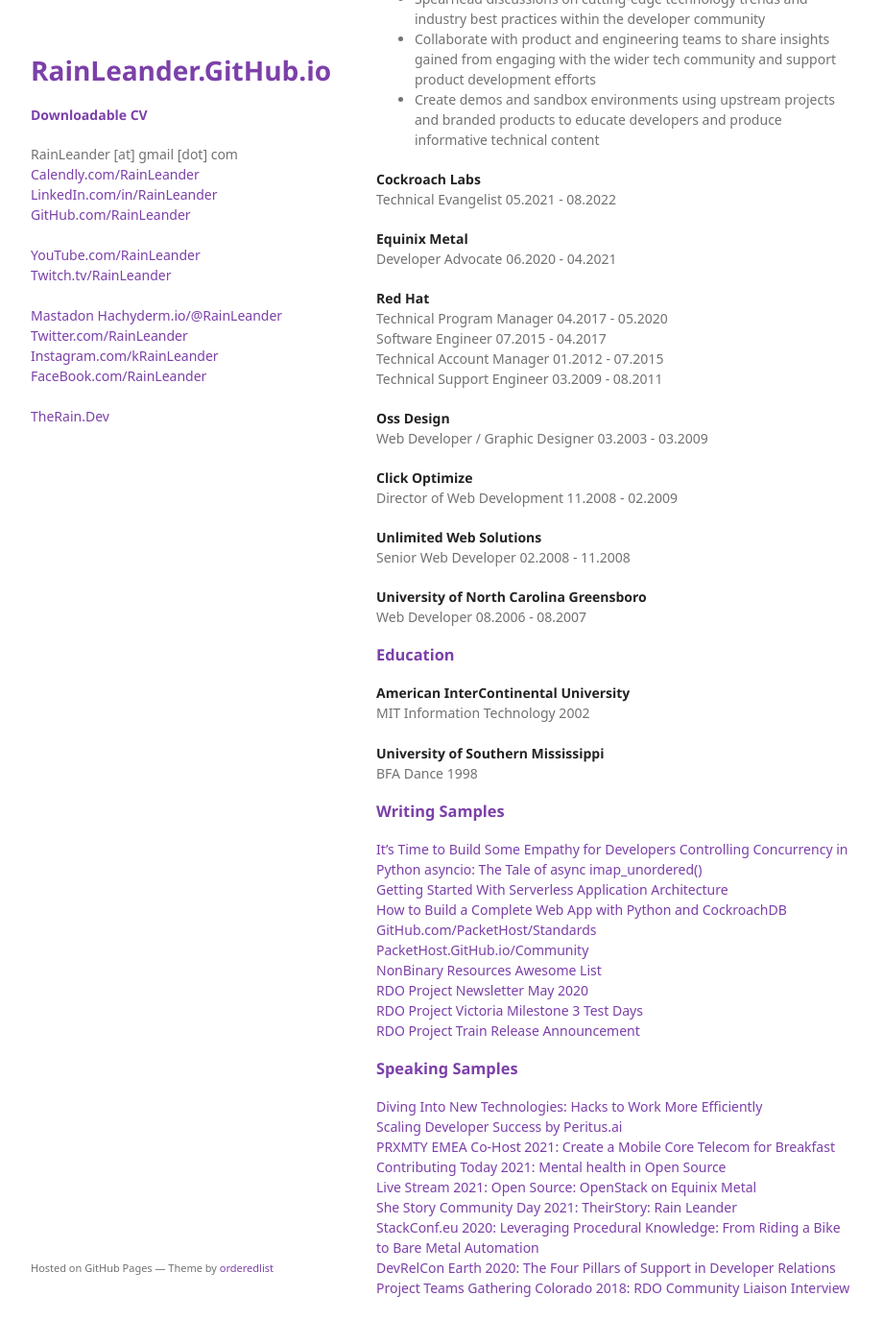
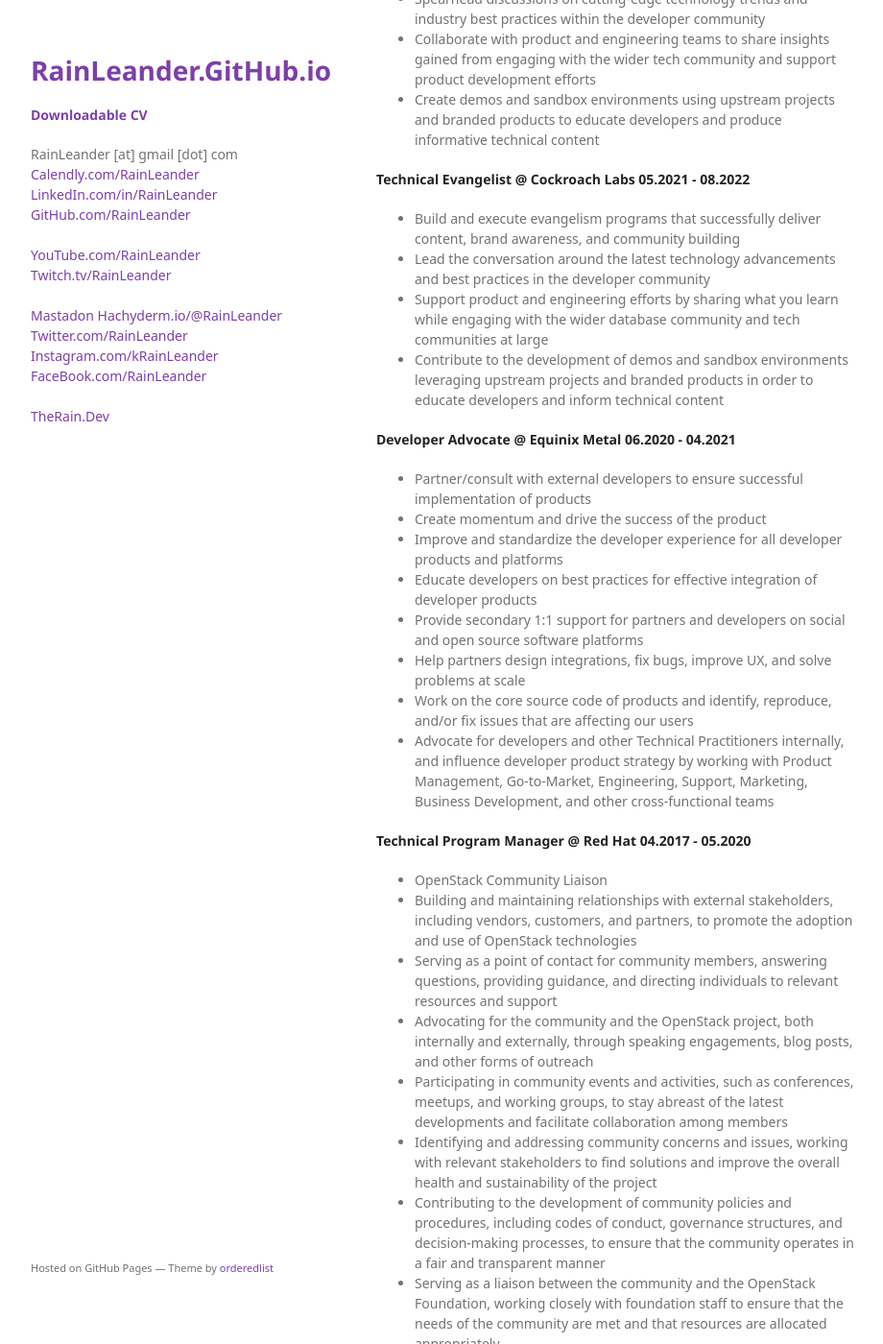
Before and after one commit to rainleander/rainleander.github.io, a Jekyll site: the page cv/index.html, which Jekyll copies as it is, in a window 1280 px wide and 1400 px high, scrolled down 1336 px. Shown: the whole window at 96% size, without its empty margins (178-1098 px from the left). Built offline with Jekyll 4.4.1, drawn with Linux system fonts in a browser that asks for light colours; some web fonts are replaced; some of the changed text lies outside the part shown.

Commit message:
Update index.html

```diff
--- a/cv/index.html
+++ b/cv/index.html
@@ -57,15 +57,59 @@
           <li>Collaborate with product and engineering teams to share insights gained from engaging with the wider tech community and support product development efforts</li>
           <li>Create demos and sandbox environments using upstream projects and branded products to educate developers and produce informative technical content</li></ul></p>
 
-        <p><strong>Cockroach Labs</strong><br>Technical Evangelist 05.2021 - 08.2022</p>
-        <p><strong>Equinix Metal</strong><br>Developer Advocate 06.2020 - 04.2021</p>
-        <p><strong>Red Hat</strong><br>Technical Program Manager 04.2017 - 05.2020<br>Software Engineer 07.2015 - 04.2017<br>Technical Account Manager 01.2012 - 07.2015<br>Technical Support Engineer 03.2009 - 08.2011</p>
-        <p><strong>Oss Design</strong><br>Web Developer / Graphic Designer 03.2003 - 03.2009</p>
+        <p><strong>Technical Evangelist @ Cockroach Labs 05.2021 - 08.2022</strong><br>
+          <ul><li>Build and execute evangelism programs that successfully deliver content, brand awareness, and community building</li>
+          <li>Lead the conversation around the latest technology advancements and best practices in the developer community</li>
+          <li>Support product and engineering efforts by sharing what you learn while engaging with the wider database community and tech communities at large</li>
+          <li>Contribute to the development of demos and sandbox environments leveraging upstream projects and branded products in order to educate developers and inform technical content</li></ul></p>
+
+        <p><strong>Developer Advocate @ Equinix Metal 06.2020 - 04.2021</strong><br>
+          <ul><li>Partner/consult with external developers to ensure successful implementation of products</li>
+            <li>Create momentum and drive the success of the product</li>
+            <li>Improve and standardize the developer experience for all developer products and platforms</li>
+            <li>Educate developers on best practices for effective integration of developer products</li>
+            <li>Provide secondary 1:1 support for partners and developers on social and open source software platforms</li>
+            <li>Help partners design integrations, fix bugs, improve UX, and solve problems at scale</li>
+            <li>Work on the core source code of products and identify, reproduce, and/or fix issues that are affecting our users</li>
+            <li>Advocate for developers and other Technical Practitioners internally, and influence developer product strategy by working with Product Management, Go-to-Market, Engineering, Support, Marketing, Business Development, and other cross-functional teams</li></ul></p>
+
+        <p><strong>Technical Program Manager @ Red Hat 04.2017 - 05.2020</strong><br>
+          <ul><li>OpenStack Community Liaison</li>
+          <li>Building and maintaining relationships with external stakeholders, including vendors, customers, and partners, to promote the adoption and use of OpenStack technologies</li>
+          <li>Serving as a point of contact for community members, answering questions, providing guidance, and directing individuals to relevant resources and support</li>
+          <li>Advocating for the community and the OpenStack project, both internally and externally, through speaking engagements, blog posts, and other forms of outreach</li>
+          <li>Participating in community events and activities, such as conferences, meetups, and working groups, to stay abreast of the latest developments and facilitate collaboration among members</li>
+          <li>Identifying and addressing community concerns and issues, working with relevant stakeholders to find solutions and improve the overall health and sustainability of the project</li>
+          <li>Contributing to the development of community policies and procedures, including codes of conduct, governance structures, and decision-making processes, to ensure that the community operates in a fair and transparent manner</li>
+          <li>Serving as a liaison between the community and the OpenStack Foundation, working closely with foundation staff to ensure that the needs of the community are met and that resources are allocated appropriately</li>
+          <li>Providing regular updates and reports to the community on the status of key initiatives, projects, and programs, and soliciting feedback and input from members to inform future planning and decision-making</li></ul></p>
+
+        <p><strong>Software Engineer @ Red Hat 07.2015 - 04.2017</strong><br>
+          <ul><li>Contribute to open source projects in OpenStack</li>
+          <li>Submit patches for bug fixes to the community and review patches from other community members</li>
+          <li>Work with quality engineers to ensure that the projects are tested correctly</li>
+          <li>Publicize work the team is doing via blogs, web postings, or conference talks</li></ul></p>
+
+        <p><strong>Technical Account Manager @ Red Hat 01.2012 - 07.2015</strong><br>
+          <ul><li>Perform initial or secondary investigation and respond to online and phone support requests</li>
+          <li>Work with partners to proactively identify and prevent joint customer issues</li>
+          <li>Gain understanding of customer's technical infrastructure and environment, hardware, and / or products</li>
+          <li>Serve as the customer advocate within Red Hat</li>
+          <li>Maintain clean and concise ticket documentation</li></ul></p>
+
+        <p><strong>Technical Support Engineer @ Red Hat 03.2009 - 08.2011</strong><br>
+          <ul><li>Team Lead 08.2010 - 08.2011</li>
+          <li>Provide level-1 technical support to customers by taking incoming calls and responding to web-based inquiries</li>
+          <li>Perform diagnostics of problems, troubleshoot and develop solutions for customer issues</li>
+          <li>Exceed customer expectations with outstanding customer service</li>
+          <li>Consult and develop relationships with in-house engineers and developers to drive creative solutions and improve customer satisfaction</li>
+          <li>Document problem solutions within the company knowledgebase</li></ul></p>
+
         <p><strong>Click Optimize</strong><br>Director of Web Development 11.2008 - 02.2009</p>
+
         <p><strong>Unlimited Web Solutions</strong><br>Senior Web Developer 02.2008 - 11.2008</p>
-        <p><strong>University of North Carolina Greensboro</strong><br>Web Developer 08.2006 - 08.2007</p>
 
-        <h3><a id="education" class="anchor" href="#education" aria-hidden="true">Education</a></h3>
+          <h3><a id="education" class="anchor" href="#education" aria-hidden="true">Education</a></h3>
         <p><strong>American InterContinental University</strong><br>MIT Information Technology 2002<br><br>
           <strong>University of Southern Mississippi</strong><br>BFA Dance 1998</p>
 
```
